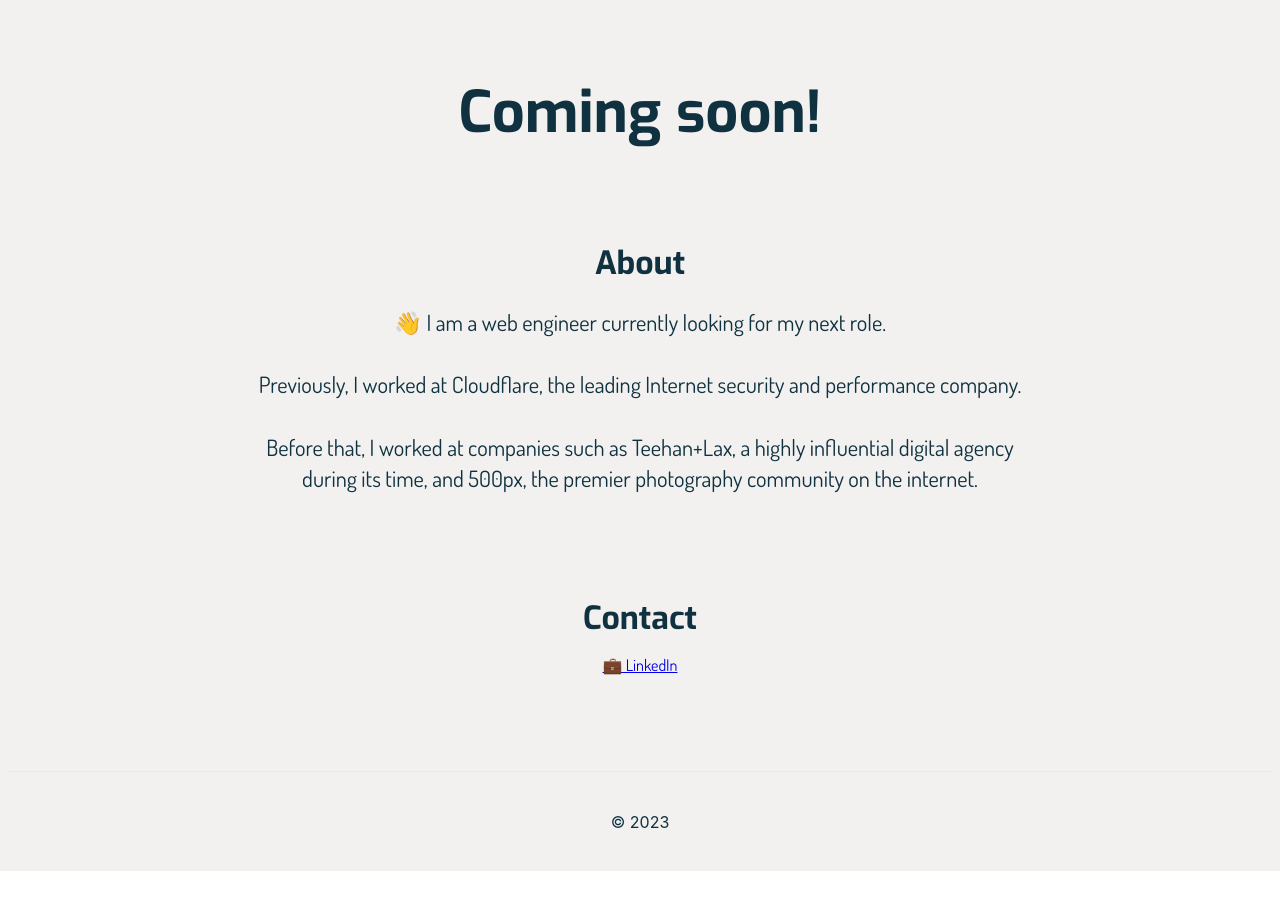
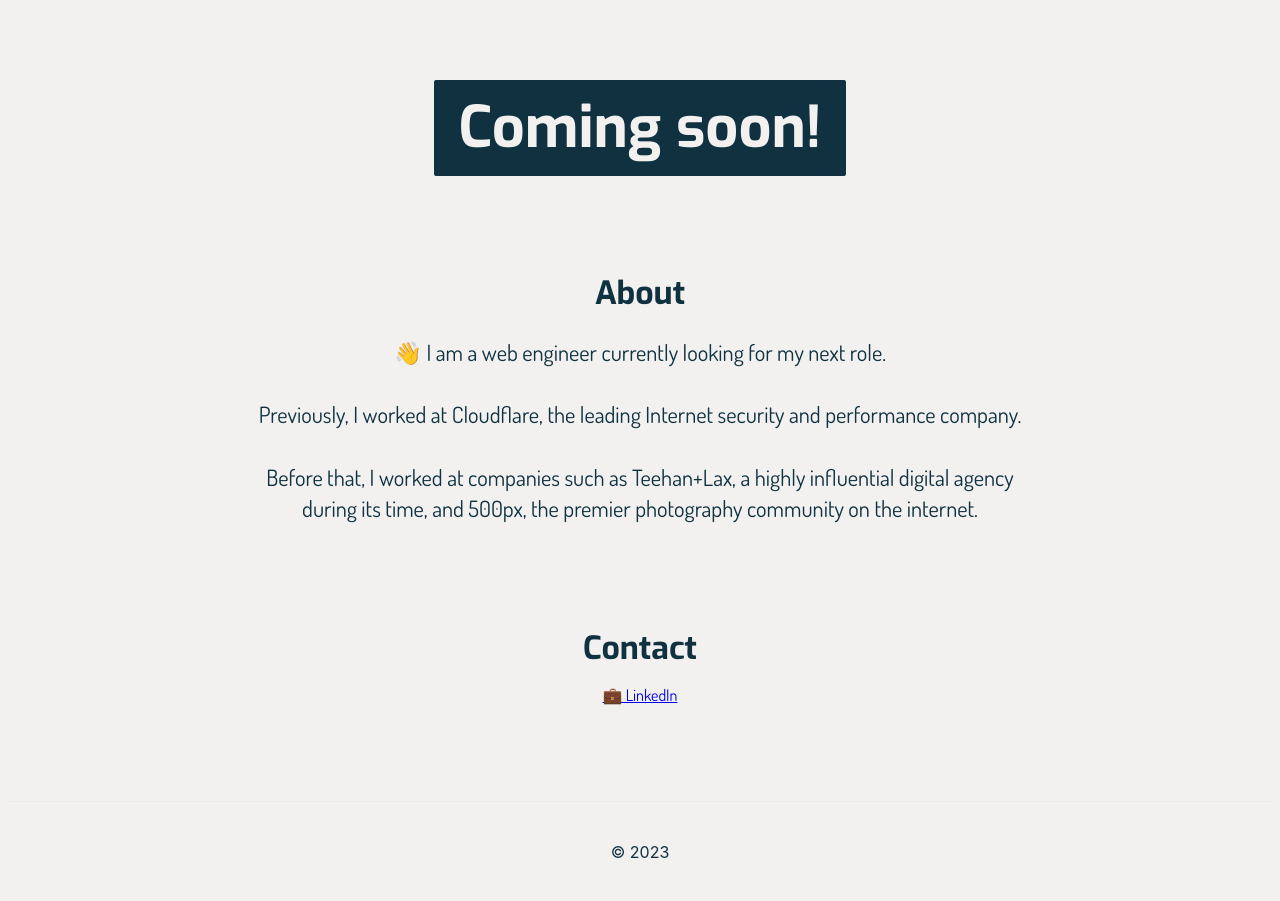
Before and after one commit to m-bodmer/website-2023, a Next.js app: page / in a window 1280 px wide. Before the commit the page ends 871 px from the top, so only its background shows below. Built offline with nearby package versions, Linux system fonts and the light colour scheme.

Commit message:
Add more styling with futuretitle class

```diff
--- a/pages/index.js
+++ b/pages/index.js
@@ -30,7 +30,7 @@ export default function Home() {
       </Head>
 
       <main>
-        <h1 className={`${styles.title} ${exoScript.className}`}>
+        <h1 className={`${styles.title} ${styles.futuretitle} ${exoScript.className}`}>
           Coming soon!
         </h1>
 
--- a/styles/Home.module.css
+++ b/styles/Home.module.css
@@ -9,8 +9,14 @@
   color: #103240;
 }
 
+.futuretitle {
+  background-color: #103240;
+  color: #F2F1F0;
+  padding: 15px 25px;
+  border-radius: 2px;
+}
+
 .title a {
-  color: #0070f3;
   text-decoration: none;
 }
 
```
Also changed, not shown: public/vercel.svg (deleted), 1 other file (tests, documents, lock files or other folders).
